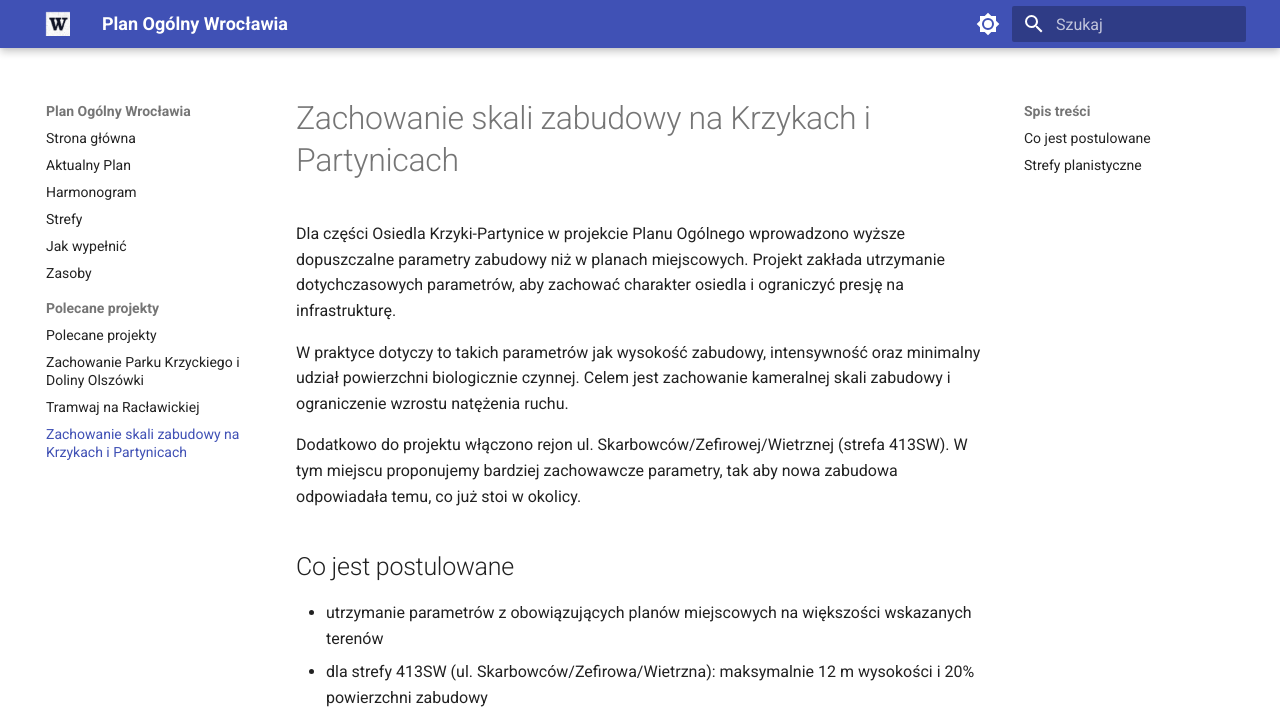
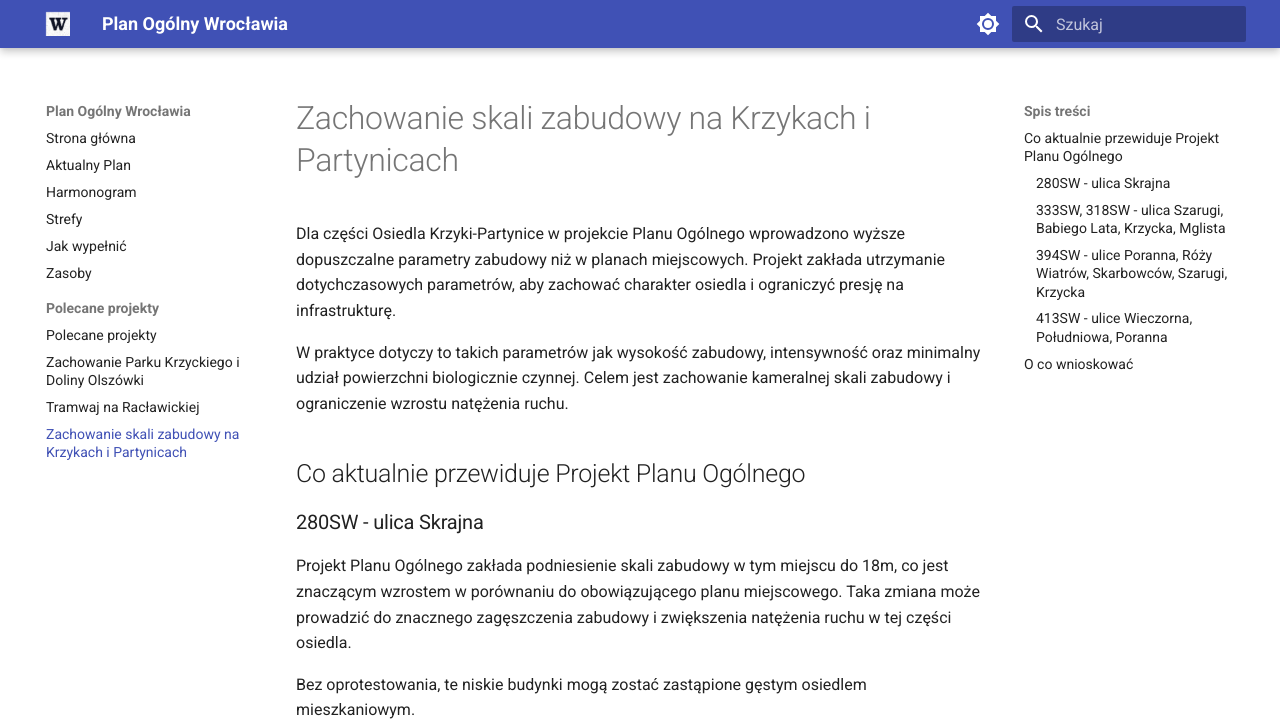
Before and after one commit to lpiob/planogolny.wroclaw.pl, an MkDocs documentation site: the page built from docs/polecane-projekty/skala-zabudowy-krzyki-partynice.md, in a window 1280 px wide and 1400 px high. Shown: the top 723 px of the window. Built offline with MkDocs 1.6.1 and Material for MkDocs 9.7.7, drawn with Linux system fonts in a browser that asks for light colours; plug-ins that fetch from the network failed and are left out; some of the changed text lies outside the part shown.

Commit message:
Aktualizacja projektow

````diff
--- a/docs/polecane-projekty/skala-zabudowy-krzyki-partynice.md
+++ b/docs/polecane-projekty/skala-zabudowy-krzyki-partynice.md
@@ -8,29 +8,65 @@ Dla części Osiedla Krzyki-Partynice w projekcie Planu Ogólnego wprowadzono wy
 
 W praktyce dotyczy to takich parametrów jak wysokość zabudowy, intensywność oraz minimalny udział powierzchni biologicznie czynnej. Celem jest zachowanie kameralnej skali zabudowy i ograniczenie wzrostu natężenia ruchu.
 
-Dodatkowo do projektu włączono rejon ul. Skarbowców/Zefirowej/Wietrznej (strefa 413SW). W tym miejscu proponujemy bardziej zachowawcze parametry, tak aby nowa zabudowa odpowiadała temu, co już stoi w okolicy.
+## Co aktualnie przewiduje Projekt Planu Ogólnego
 
-## Co jest postulowane
+### 280SW - ulica Skrajna
 
+Projekt Planu Ogólnego zakłada podniesienie skali zabudowy w tym miejscu do 18m, co jest znaczącym wzrostem w porównaniu do obowiązującego planu miejscowego. Taka zmiana może prowadzić do znacznego zagęszczenia zabudowy i zwiększenia natężenia ruchu w tej części osiedla.
+
+Bez oprotestowania, te niskie budynki mogą zostać zastąpione gęstym osiedlem mieszkaniowym.
+
+<div style="position:relative;width:100%;padding-top:75%;overflow:hidden;">
+<iframe src="https://www.google.com/maps/embed?pb=!1m18!1m12!1m3!1d237.44969947985373!2d16.988310652083527!3d51.06188578663129!2m3!1f17.69845517890378!2f44.94148360538776!3f0!3m2!1i1024!2i768!4f35!3m3!1m2!1s0x470fc3c5fa4e40df%3A0xde3c88bd12218454!2sSkrajna%2C%20Wroc%C5%82aw!5e1!3m2!1sen!2spl!4v1777137990359!5m2!1sen!2spl" style="position:absolute;top:0;left:0;width:100%;height:100%;border:0;" allowfullscreen="" loading="lazy" referrerpolicy="no-referrer-when-downgrade"></iframe>
+</div>
+
+### 333SW, 318SW - ulica Szarugi, Babiego Lata, Krzycka, Mglista
+
+Według proponowego projektu Planu Ogólnego, domki które znajdują się na tym obszarze bedą mogły zostać wyburzone i zastąpione zabudową wielorodzinną do 18m (Szarugi),  lub 12m (Babiego Lata, Krzycka, Mglista). Taka zmiana może prowadzić do znacznego zagęszczenia zabudowy i zwiększenia natężenia ruchu w tej części osiedla
+
+<div style="position:relative;width:100%;padding-top:75%;overflow:hidden;">
+<iframe src="https://www.google.com/maps/embed?pb=!1m18!1m12!1m3!1d1247.882887237447!2d16.994084786369122!3d51.06889818576641!2m3!1f0!2f0!3f0!3m2!1i1024!2i768!4f13.1!3m3!1m2!1s0x470fc3cead26ad3d%3A0xc02c5efcf1958d76!2sSzarugi%2C%2053-020%20Wroc%C5%82aw!5e1!3m2!1sen!2spl!4v1777138413051!5m2!1sen!2spl" width="600" height="450" style="position:absolute;top:0;left:0;width:100%;height:100%;border:0;" allowfullscreen="" loading="lazy" referrerpolicy="no-referrer-when-downgrade"></iframe>
+</div>
+
+### 394SW - ulice Poranna, Róży Wiatrów, Skarbowców, Szarugi, Krzycka
+
+Mieszkańcy tych ulic doskonale wiedza, jak gęsto jest zabudowana ta część osiedl. Proponowany projekt planuje dogęszczenie poprzez zwiększenie maksymalnej wysokości zabudowy oraz zwiększenie maksymalnego udziału powierzchni zabudowy.
+
+Czy w tym miejscu potrzebne są kolejne budynki wielorodzinne? Czy nie lepiej zachować aktualną skalę zabudowy i ograniczyć presję na infrastrukturę?
+
+<div style="position:relative;width:100%;padding-top:75%;overflow:hidden;">
+<iframe src="https://www.google.com/maps/embed?pb=!3m2!1sen!2spl!4v1777138650192!5m2!1sen!2spl!6m8!1m7!1s0Ac18PFayOBvoyQBHnmJgQ!2m2!1d51.07268683177713!2d16.9926791413886!3f235.8162113366194!4f-2.049960600316666!5f0.7820865974627469" width="600" height="450" style="position:absolute;top:0;left:0;width:100%;height:100%;border:0;" allowfullscreen="" loading="lazy" referrerpolicy="no-referrer-when-downgrade"></iframe>
+</div>
+
+### 413SW - ulice Wieczorna, Południowa, Poranna
+
+Projekt Planu Ogólnego zakłada podniesienie skali zabudowy w tym miejscu do 18m, co jest znaczącym wzrostem w porównaniu do obowiązującego planu miejscowego. Taka zmiana może prowadzić do znacznego zagęszczenia zabudowy i zwiększenia natężenia ruchu w tej części osiedla.
+
+Bez oprotestowania, w tym miejscu mogą powstać budynki wielorodzinne do 5-6 kondygnacji.
+
+<div style="position:relative;width:100%;padding-top:75%;overflow:hidden;">
+<iframe src="https://www.google.com/maps/embed?pb=!4v1777136417387!6m8!1m7!1s4XGhs94Vx3K4bjF218p2lg!2m2!1d51.07392007991545!2d16.99356753952905!3f353.35206421653055!4f10.470999090272201!5f0.4000000000000002" style="position:absolute;top:0;left:0;width:100%;height:100%;border:0;" allowfullscreen="" loading="lazy" referrerpolicy="no-referrer-when-downgrade"></iframe>
+</div>
+
+## O co wnioskować
+
+Jeśli sprzeciwiasz się podniesieniu skali zabudowy w tych miejscach, możesz wnioskować o:
 - utrzymanie parametrów z obowiązujących planów miejscowych na większości wskazanych terenów
-- dla strefy 413SW (ul. Skarbowców/Zefirowa/Wietrzna): maksymalnie 12 m wysokości i 20% powierzchni zabudowy
-- ochrona historycznej tkanki osiedla i jej skali
+- ochronę historycznej tkanki osiedla i jej skali
 - ograniczenie nadmiernego zagęszczenia zabudowy
 
-!!! quote "Uchwała Rady Osiedla Krzyki-Partynice"
-    "Negatywnie opiniuje się dopuszczenie zabudowy o maksymalnej wysokości 18 m w strefie 413SW i 40% udział powierzchni zabudowy (ul. Skarbowców/Zefirowa/Wietrzna); proponuje się ustalić maksymalną wysokość 12 m i 20% udziału powierzchni zabudowy, zgodnie z obecnym zagospodarowaniem."
+We wniosku wymień nast. strefy planistyczne:
+```
+280SW - ulica Skrajna
+318SW, 333SW - ulica Szarugi, Babiego Lata, Krzycka, Mglista
+394SW - ulice Poranna, Róży Wiatrów, Skarbowców, Szarugi, Krzycka
+413SW - ulice Wieczorna, Południowa, Poranna
+45SN - ulica Agrestowa
+```
 
-## Strefy planistyczne
 
-![Ilustracja strefy na Krzykach i Partynicach](../assets/skala-zabudowy-krzyki-partynice-strefa-ilustracja.png){ .border1 }
+!!! info "Szybkie składanie wniosku"
 
-```
-280SW
-318SW
-333SW
-394SW
-413SW
-745SJ
-656SJ
-45SN
-```
+    Gotowy wniosek możesz szybko wygenerować w [generatorze wniosków](https://teraz.wroclaw.pl/). Na liście projektów należy wybrać **Zachowanie skali zabudowy na Krzykach i Partynicach**.
+
+![Ilustracja strefy na Krzykach i Partynicach](../assets/skala-zabudowy-krzyki-partynice-strefa-ilustracja-v2.png){ .border1 }
````
Also changed, not shown: docs/polecane-projekty/raclawicka-tramwaj.md (+1 -1 lines), docs/assets/skala-zabudowy-krzyki-partynice-strefa-ilustracja-v2.png (added), docs/assets/skala-zabudowy-krzyki-partynice-strefa-ilustracja.png.
